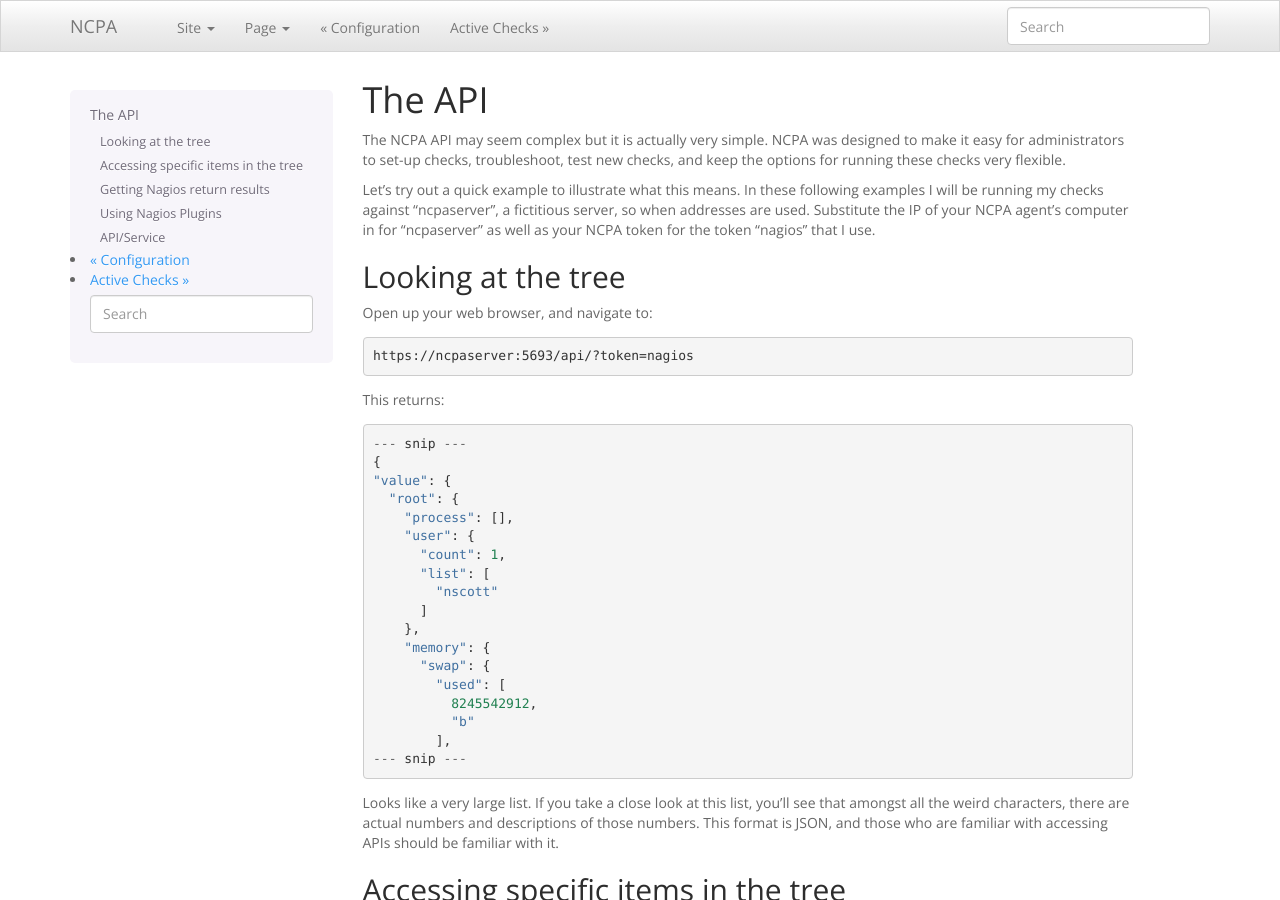
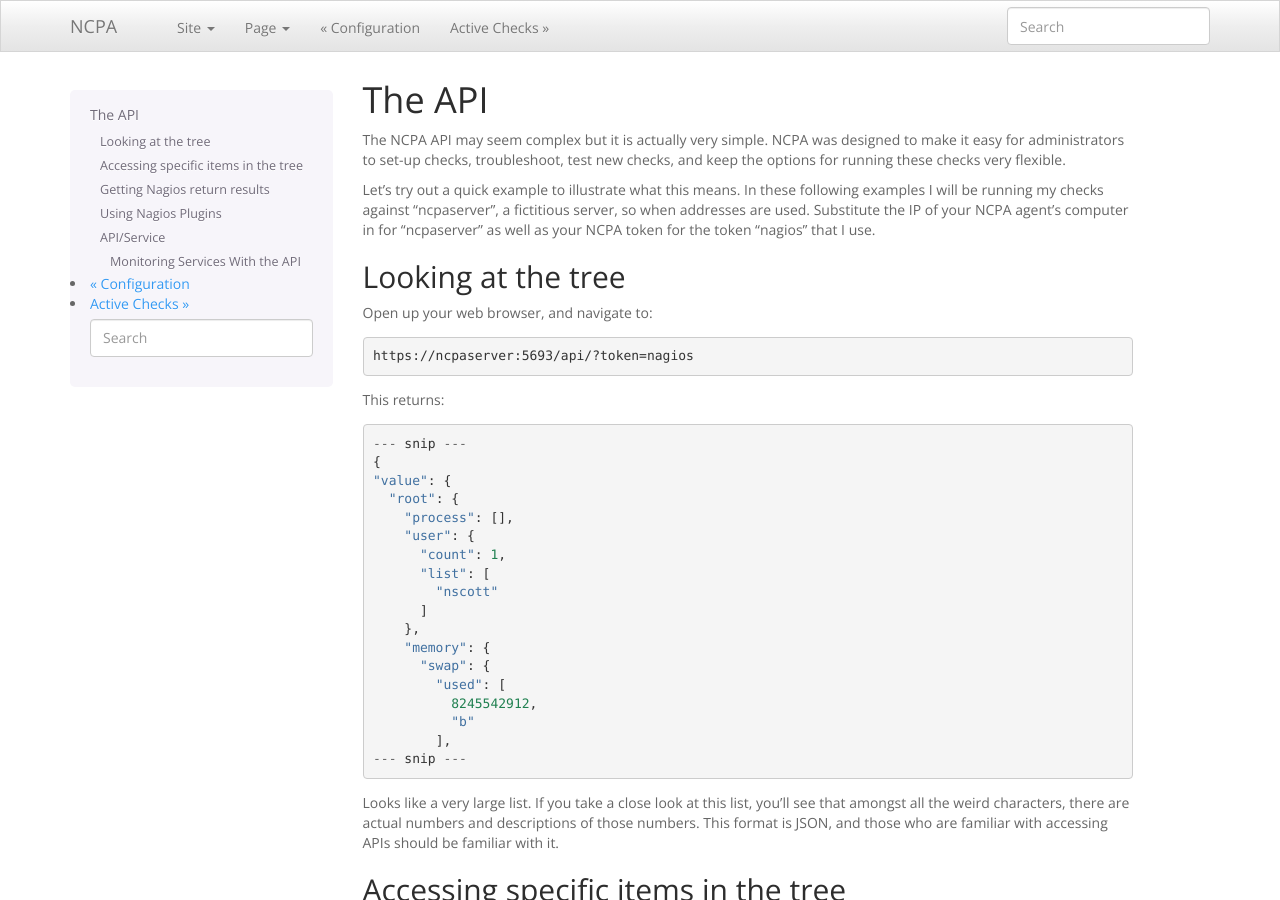
Before and after one commit to NagiosEnterprises/ncpa, a Sphinx documentation site: the page built from docs/api.rst, in a window 1280 px wide and 900 px high. Built offline with Sphinx 7.4.7, drawn with Linux system fonts in a browser that asks for light colours; the version number could not be read and is left out; some of the changed text lies outside the part shown.

Commit message:
Added new section in subsection of "API/Service"

```diff
--- a/docs/api.rst
+++ b/docs/api.rst
@@ -238,6 +238,9 @@ Using the above example should give you a list of all the services on your syste
 
 This will filter the list of services down to the service specified, **sshd** by using the *service* paramter. The output also shows it's current status (running or stopped). You can also filter by multiple services by adding multipe parameters to the request. If we would have done ``service=sshd&service=auditd`` we would have got two services back. You can also filter by status using the *status* parameter.
 
+Monitoring Services With the API
+^^^^^^^^^^^^^^^^^^^^^^^^^^^^^^^^
+
 Now in order for us to check if the service is running and give us the normal Nagios output, use::
 
     https://ncpaserver:5693/api/service?service=sshd&status=running&check=true
```
